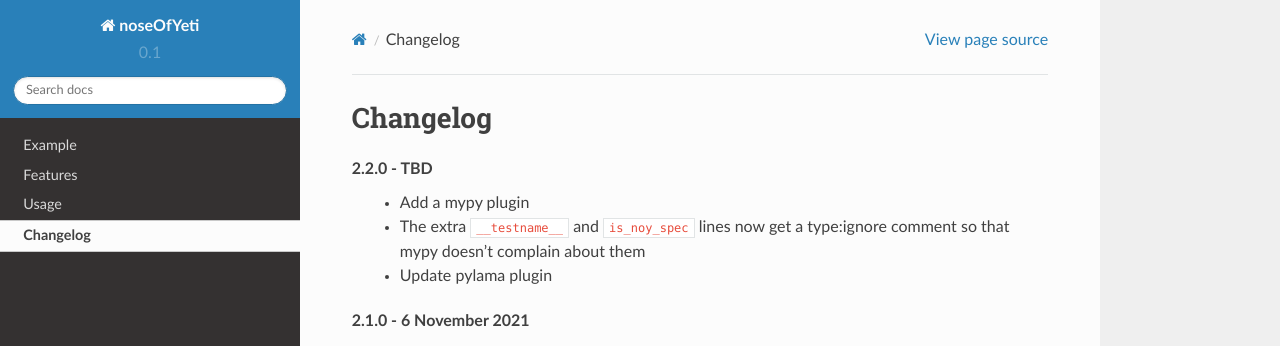
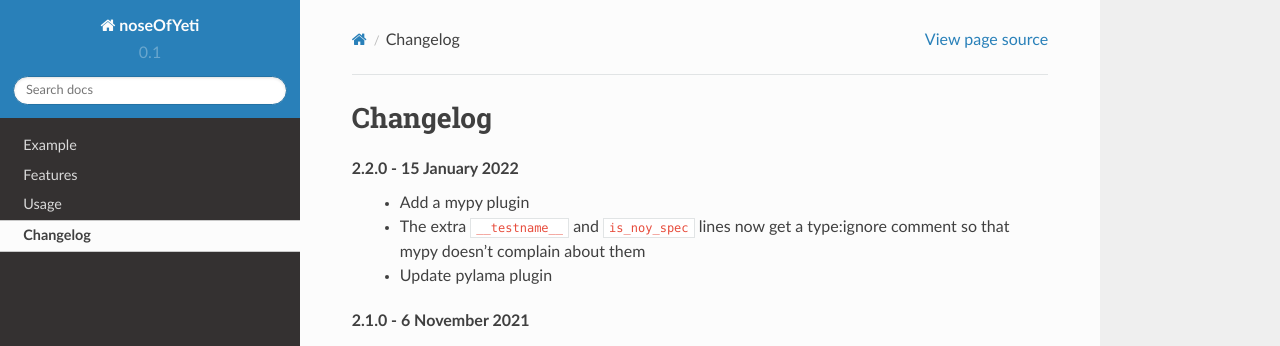
Before and after one commit to delfick/nose-of-yeti, a Sphinx documentation site: the page built from docs/api/changelog.rst, in a window 1280 px wide and 900 px high. Shown: the top 346 px of the window. Built offline with Sphinx 7.4.7 and the Read the Docs theme 2.0.0, drawn with Linux system fonts in a browser that asks for light colours.

```diff
--- a/docs/api/changelog.rst
+++ b/docs/api/changelog.rst
@@ -5,7 +5,7 @@ Changelog
 
 .. _release-2.2.0:
 
-2.2.0 - TBD
+2.2.0 - 15 January 2022
    * Add a mypy plugin
    * The extra ``__testname__`` and ``is_noy_spec`` lines now get a type:ignore
      comment so that mypy doesn't complain about them
--- a/noseOfYeti/__init__.py
+++ b/noseOfYeti/__init__.py
@@ -1,6 +1,6 @@
 """pytest-cov: avoid already-imported warning: PYTEST_DONT_REWRITE."""
 
-VERSION = "2.1.0"
+VERSION = "2.2.0"
 
 
 def run_pytest():
```
